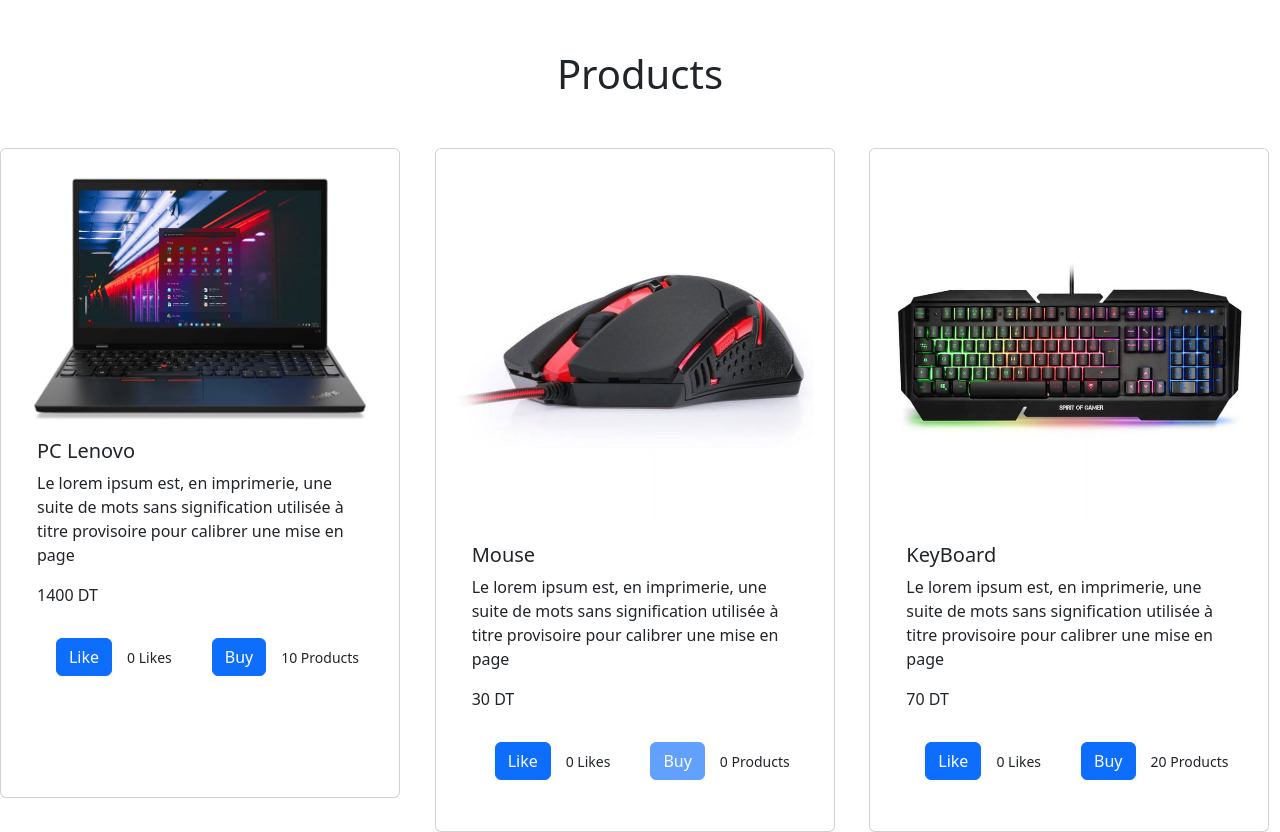
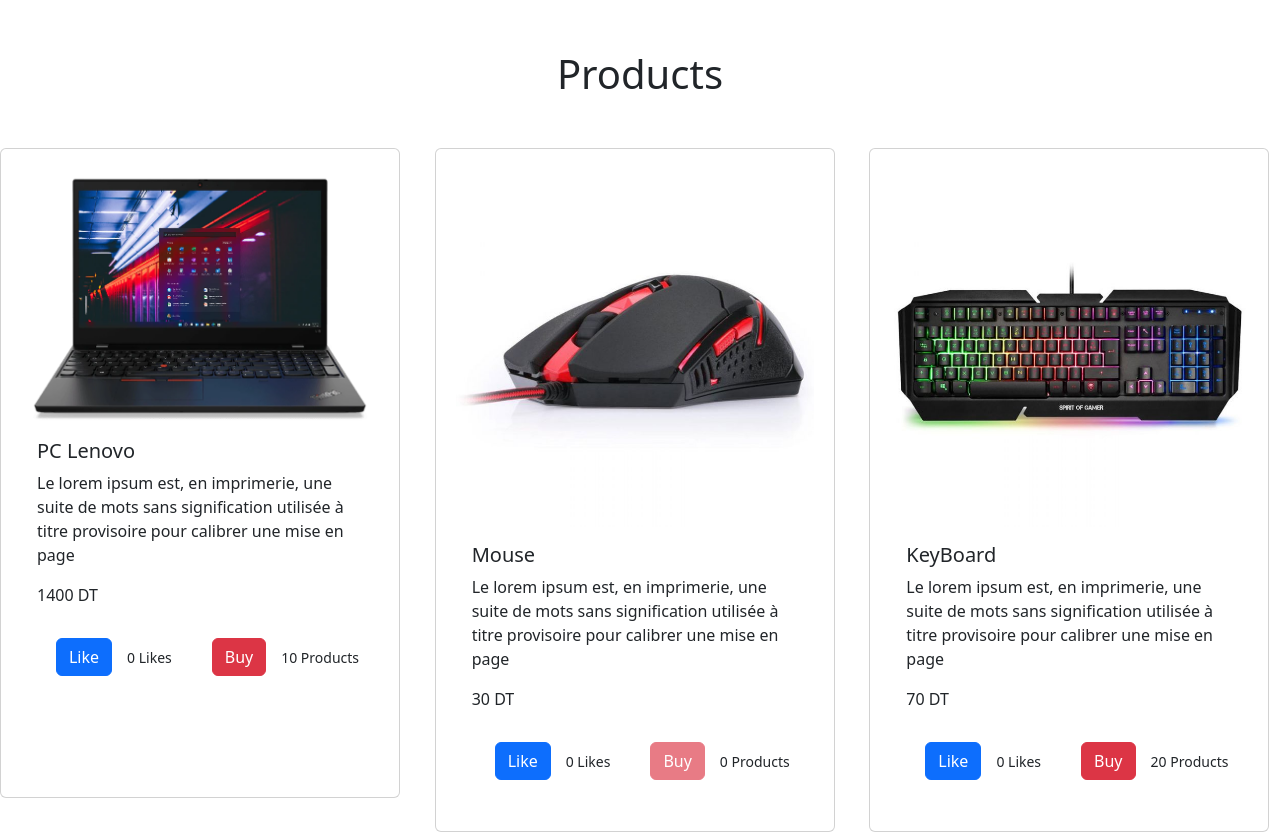
Before and after one commit to SkanderMsalmi/workshop-react, a React (Create React App) app: page / in a window 1280 px wide. Built offline with nearby package versions, Linux system fonts and the light colour scheme.

Commit message:
bestProduct & fonctionnel

```diff
--- a/src/Components/Product.js
+++ b/src/Components/Product.js
@@ -1,58 +1,76 @@
-import { Component } from "react";
 import Button from 'react-bootstrap/Button';
 import Card from 'react-bootstrap/Card';
-import { Alert } from "react-bootstrap";
+import {  useState } from "react";
+import { Alert } from 'react-bootstrap';
+import styles from './Product.module.css';
+// const add = addLikes() =>{
+//     this.setState((oldState)=>({
+//         like : oldState.like +1
+//     }));
+// }
+// buyProducts (){
+//     this.setState((oldState)=>({
+//         quantity:oldState.quantity-1
+//     }));
+//     this.handleVisible()
+// }
+// handleVisible = () => {
+//     this.setState({alertVisible:true})
+//     setTimeout(() => {
+//         this.setState({alertVisible:false})
+//     }, 2000);
+// }
+  function Product ({product}){
+    const [like, addLikes] = useState(product.like);
+    const [quantity, addQuantity] = useState(product.quantity);
+    const [alertVisible,toggleAlertVisible] =useState(false);
+    const [bestProduct,setBestProduct]= useState(false);
 
-export default class Product extends Component{
+    let bestProductBackground = bestProduct ? styles.bestProduct : null;
+    const toggleBestProduct = ()=> {
+        if (like >= 4){
+          setBestProduct(true);
+        }
+      }
 
-    constructor(props){
-        super(props);
-        this.state =  {like : this.props.product.like,quantity:this.props.product.quantity, alertVisible:false};
-        this.addLikes = this.addLikes.bind(this);
-        this.buyProducts = this.buyProducts.bind(this);
-        this.handleVisible = this.handleVisible.bind(this);
+    const setAlertVisible = ()=>{
+      toggleAlertVisible(true);
+      setTimeout(() => {
+        toggleAlertVisible(false);
+      }, 2000);
     }
 
-    addLikes(){
-        this.setState((oldState)=>({
-            like : oldState.like +1
-        }));
+    const setLikes = ()=>{
+        addLikes(like+1);
+        toggleBestProduct();
     }
 
-    buyProducts (){
-        this.setState((oldState)=>({
-            quantity:oldState.quantity-1
-        }));
-        this.handleVisible()
+    const setQuantity = ()=>{
+        addQuantity(quantity-1);
+        setAlertVisible();
     }
 
-    handleVisible = () => {
-        this.setState({alertVisible:true})
-        setTimeout(() => {
-            this.setState({alertVisible:false})
-        }, 2000);
-    }
-
-    render(){
-        return (<>
-            <Card style={{ width: '25rem' , minHeight:'650px',display:'flex',padding:'20px'}}>
-            <Card.Img variant="top" src={require('../assets/images/'+this.props?.product.img)} />
+        return (
+        <>
+            <Card style={{ width: '25rem' , minHeight:'650px',display:'flex',padding:'20px'}} className={bestProductBackground}>
+            <Card.Img variant="top" src={require('../assets/images/'+product.img)} />
             <Card.Body>
-              <Card.Title>{this.props.product.name}</Card.Title>
+              <Card.Title>{product.name}</Card.Title>
               <Card.Text>
-                {this.props.product.description}
+                {product.description}
               </Card.Text>
               <Card.Text>
-                {this.props.product.price} DT
+                {product.price} DT
               </Card.Text>
               <div style={{display:'flex',justifyContent:'center',alignItems:'center'}}>
-              <Button variant="primary" onClick={this.addLikes} style={{margin :'15px'}} >Like</Button> <small style={{marginRight:'25px'}}>{this.state.like} Likes</small>
-              <Button variant="primary" onClick={this.buyProducts} disabled={this.state.quantity === 0} style={{margin :'15px'}}>Buy</Button> <small>{this.state.quantity} Products</small>
+              <Button variant="primary" style={{margin :'15px'}} onClick={setLikes} >Like</Button> <small style={{marginRight:'25px'}}> {like} Likes</small>
+              <Button variant="danger"  style={{margin :'15px'}} onClick={setQuantity} disabled={quantity<1}>Buy</Button> <small> {quantity} Products</small>
               </div>
             </Card.Body>
-            <Alert variant="primary" show={this.state?.alertVisible}  >you bought an Item !!!!</Alert>
+            <Alert variant="primary" show={alertVisible}  >you bought an Item !!!!</Alert>
           </Card>
           </>
         );
-    }
 }
+
+export default Product;
--- /dev/null
+++ b/src/Components/Product.module.css
@@ -0,0 +1,7 @@
+.bestProduct{
+    background-color: #DB7090;
+    animation : clignote 2s linear;
+}
+@keyframes clignote {
+    50% {opacity: 0.5;}
+}
--- a/src/Components/Products.js
+++ b/src/Components/Products.js
@@ -1,30 +1,40 @@
-import { Component } from "react";
 import Product from "./Product";
 import Row from 'react-bootstrap/Row';
 import Col from 'react-bootstrap/Col';
 import { Alert } from "react-bootstrap";
 import ProductsList from '../products.json';
-export default class Products extends Component{
-    constructor(props) {
-        super(props);
-        this.state ={alertVisible:false}
-        this.handleVisible = this.handleVisible.bind(this);
-    }
-    handleVisible = () => {
-        this.setState({alertVisible:true})
-        setTimeout(() => {
-            this.setState({alertVisible:false})
-        }, 3000);
-    }
-    componentDidMount() {
-    this.handleVisible();
-    }
+import { useEffect, useState } from "react";
+
+// constructor(props) {
+//     super(props);
+//     this.state ={alertVisible:false}
+//     this.handleVisible = this.handleVisible.bind(this);
+// }
+
+// handleVisible = () => {
+//     this.setState({alertVisible:true})
+//     setTimeout(() => {
+//         this.setState({alertVisible:false})
+//     }, 3000);
+// }
+// componentDidMount() {
+// this.handleVisible();
+// }
 
 
-    render(){
+
+function Products(){
+
+    const [alertVisible,toggleAlertVisible] = useState(true);
+    useEffect(()=>{
+        setInterval(() => {
+            toggleAlertVisible(false);
+        }, 3000);
+    })
+
         return (
             <div>
-                <Alert variant="success" show={this.state?.alertVisible}><Alert.Heading>Hey, Welcome To Our Shop <strong>MyStore</strong></Alert.Heading>
+                <Alert variant="success" show={alertVisible} ><Alert.Heading>Hey, Welcome To Our Shop <strong>MyStore</strong></Alert.Heading>
                 <p>Thank you for choosing our store, we hope you enjoy your shopping experience!</p></Alert>
                 <h1 style={{textAlign:'center',margin:'50px'}}>Products</h1>
                 <Row>
@@ -33,5 +43,6 @@
             </div>
 
         );
-    }
 }
+
+export default Products;
```
